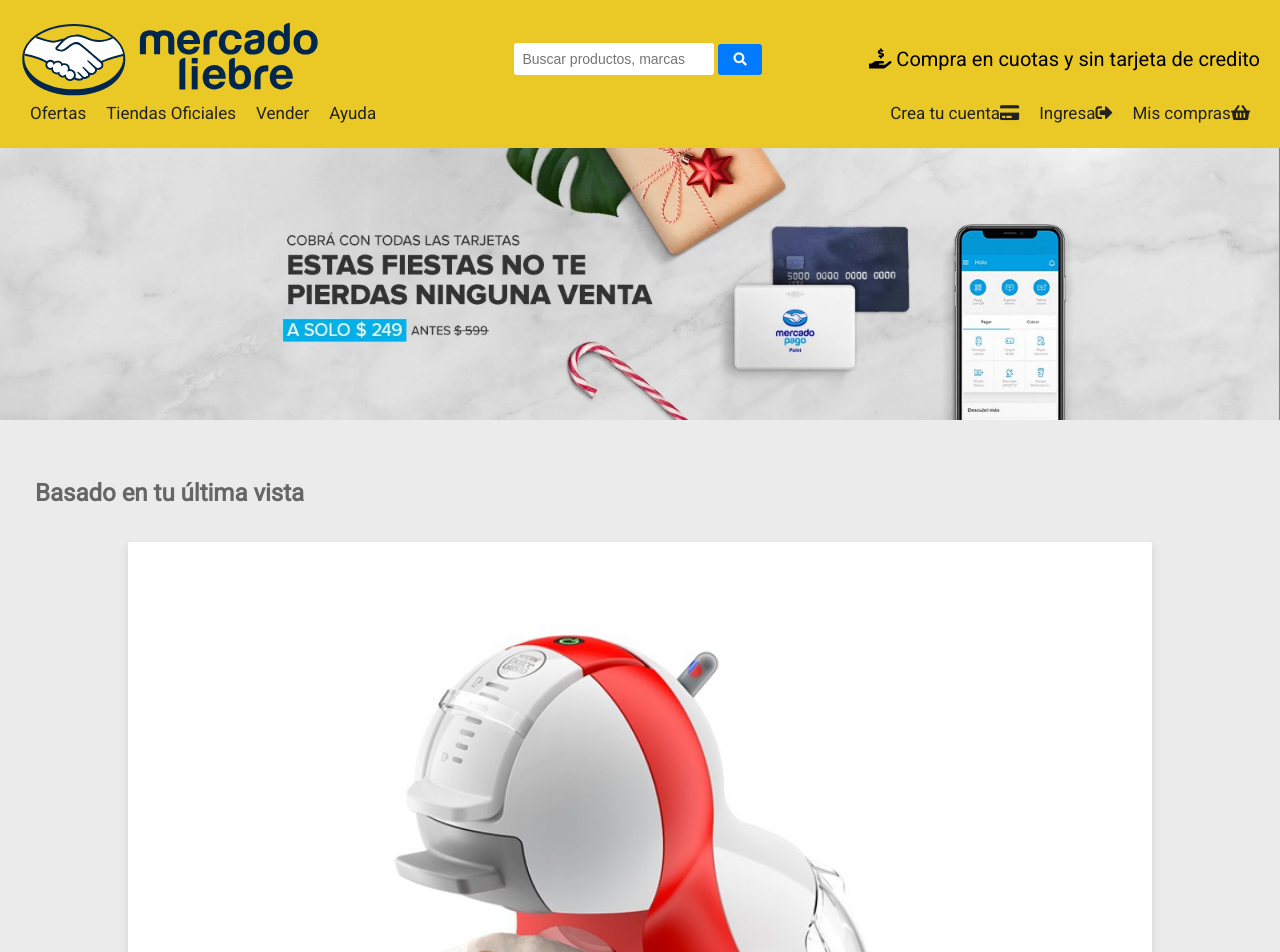
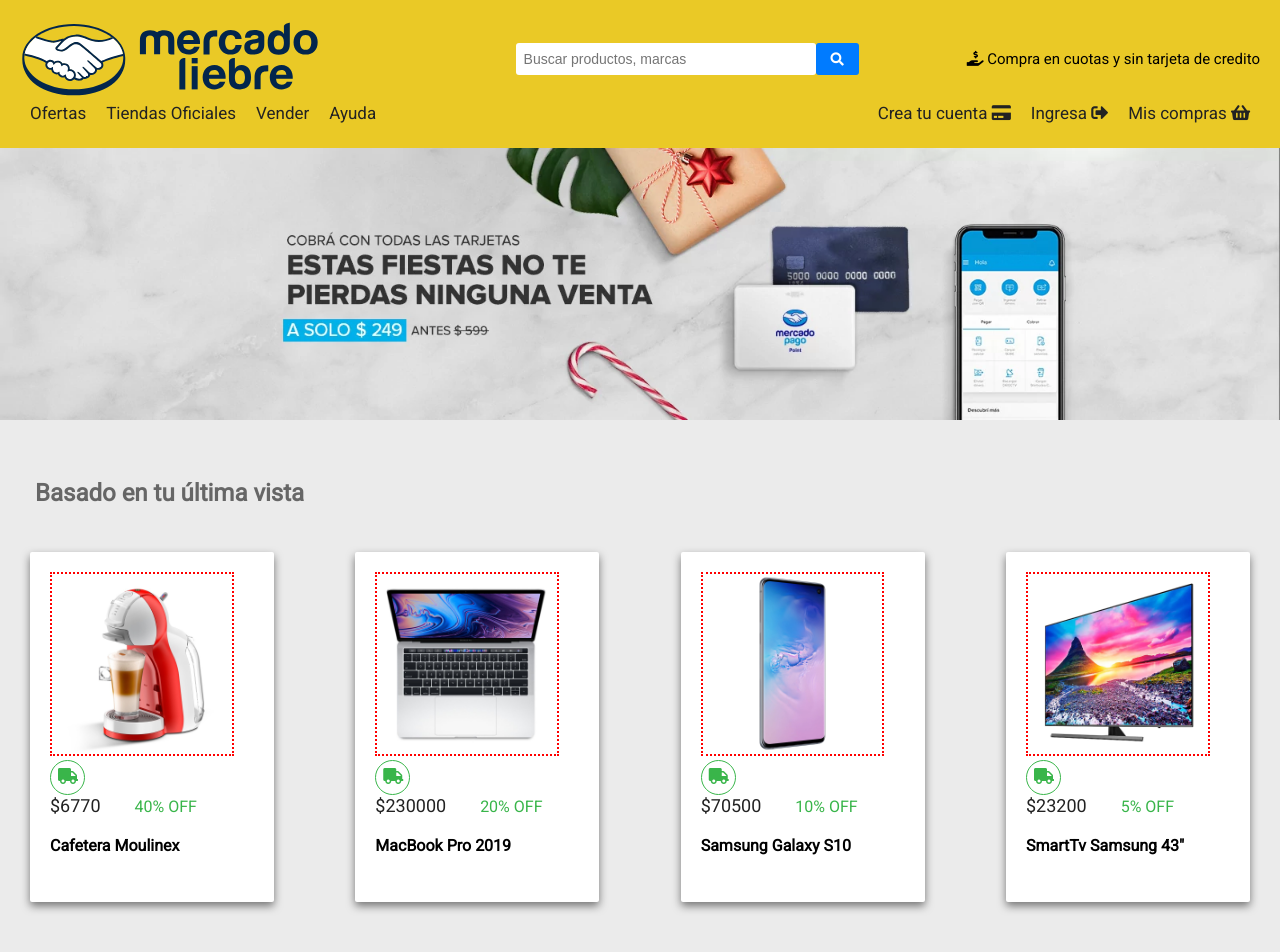
Before and after one commit to Leonel1320/Ecommers-MercadoLibre, a website: page views/home.html in a window 1280 px wide. Shown: the top 952 px of the page. Drawn offline with Linux system fonts and the light colour scheme; files whose address does not match are found by name.

Commit message:
Estilos para Laptop

```diff
--- a/public/css/styles.css
+++ b/public/css/styles.css
@@ -97,6 +97,7 @@
     text-align: left;
 }
 
+
 /* Estilos para cada artículo */
 article {
     background-color: #fff;
@@ -124,15 +125,23 @@
 
 /* Estilos específicos para el ícono de envío y precios */
 article i {
+    display: block;
     margin-right: 5px;
     color: #39b54a;
     width: 35px; /* Ajusta el tamaño del círculo según tus necesidades */
     height: 35px; /* Ajusta el tamaño del círculo según tus necesidades */
     border-radius: 50%;
     background-color: #fff;
-    border: 2px solid #39b54a;
+    border: 1px solid #39b54a;
+    padding: 7px;
+
+
+
 }
-
+article p{
+    display: inline;
+    margin-right: 30px;
+}
 article .precios {
     font-size: 18px;
     font-weight: normal;
@@ -179,6 +188,17 @@
     body {
         background-size: contain;
     }
+    .logo{
+        width: 150px;
+
+    }
+    .form-search{
+        display: flex;
+    }
+    .form-search input{
+        width: 300px;
+    }
+
     .main-header-top-bar{
         display: flex;
         justify-content: space-between;
@@ -186,10 +206,12 @@
     .copy-header{
         max-width: 250px;
         text-align: right;
+        font-size: 15px;
     }
     .hamburguer-button{
         display: none;
     }
+
     .main-navbar{
 
         display: flex;
@@ -202,6 +224,23 @@
         margin: 0 5px;
 
     }
+    /* Estilos para el main*/
+    section{
+        flex-direction: row;
+        justify-content: space-between;
+        flex-wrap: wrap;
+        padding: 10px 30px;
+        margin-bottom: 20px;
+
+    }
+    section article{
+        width: 45%;
+        padding: 20px;
+        box-shadow: 0 4px 8px rgba(0, 0, 0, 0.5);
+    }
+
+
+
 
 }
 
@@ -234,4 +273,40 @@
         max-width: none;
         text-align: right;
     }
+
+    /*estilos para el main*/
+    section article img{
+        width: 90%;
+        height: auto;
+        border: dotted 2px red;
+    }
+    section{
+        flex-direction: row;
+        justify-content: space-between;
+        flex-wrap: wrap;
+        padding: 10px 30px;
+        margin-bottom: 20px;
+
+    }
+    section article{
+        width: 20%;
+        height: 350px;
+        padding: 20px;
+        box-shadow: 0 4px 8px rgba(0, 0, 0, 0.5);
+    }
+
+    section article h3{
+        margin-top: 20px;
+    }
+    /* Estilos para el footer*/
+
+
+    footer{
+        display: flex;
+    }
+
+
+
+
+
 }
```
Also changed, not shown: views/home.html (+11 -3 lines).
